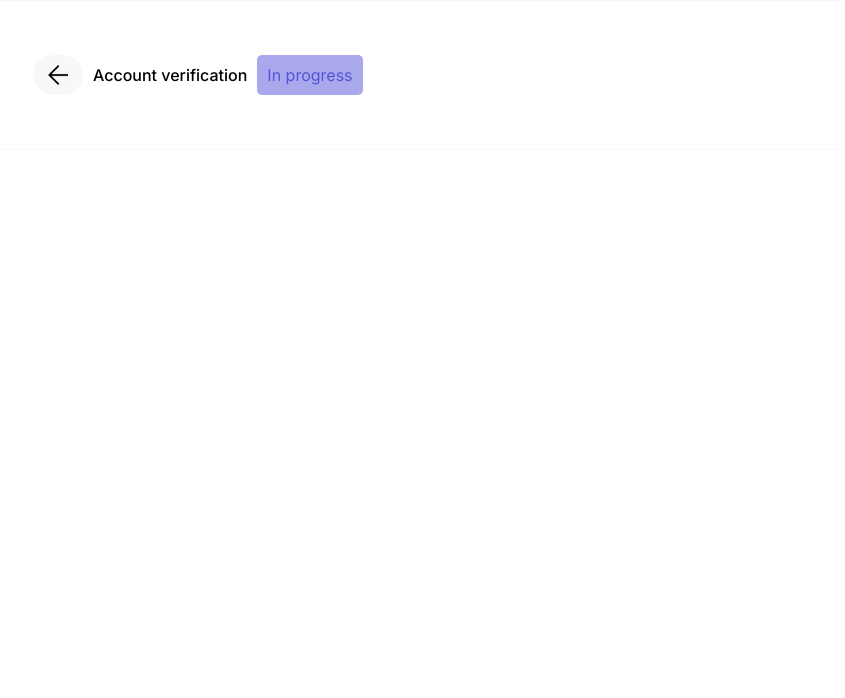
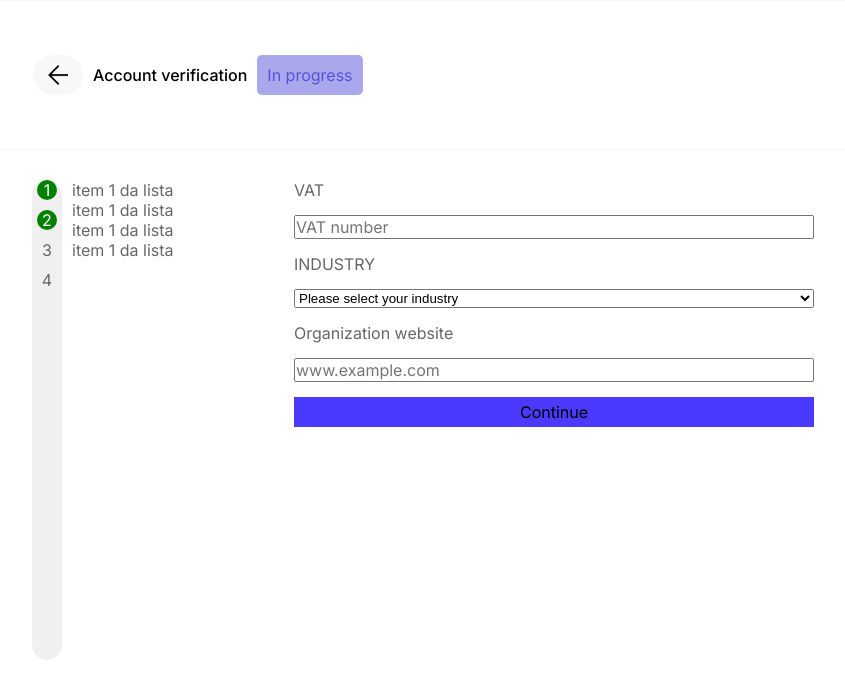
Before and after one commit to Ruben374/MultiStepForm, a plain HTML site: page index.html in a window 1280 px wide. Shown: the whole page, without its empty margins (28-873 px from the left). Drawn offline with Linux system fonts and the light colour scheme.

Commit message:
start bottom component

```diff
--- a/css/main.css
+++ b/css/main.css
@@ -22,14 +22,58 @@ header > div > img {
   height: 30px;
 }
 header span:nth-child(2) {
-  font-weight:500;
-  color:black;
+  font-weight: 500;
+  color: black;
 }
 header span:nth-child(3) {
-  color:#5552D9;
-  padding:10px;
-  border-radius:5px;
-  background-color:rgba(85, 82, 217,0.5);
+  color: #5552d9;
+  padding: 10px;
+  border-radius: 5px;
+  background-color: rgba(85, 82, 217, 0.5);
+}
+main {
+  display: flex;
+  align-items: center;
+  padding: 30px 60px;
+}
+main > div:first-child {
+  height: 60vh;
+  width: 20%;
+  display: flex;
+  align-items: center;
+  gap:10px;
+}
+main > div:last-child {
+  height: 60vh;
+  width: 50%;
+}
+main > div:first-child > div:first-child {
+  width: 30px;
+  height: 100%;
+  background-color: rgba(217, 217, 217, 0.4);;
+  display: flex;
+  flex-direction: column;
+  align-items: center;
+  border-radius: 20px;
+  gap:10px;
+}
+main > div:first-child > div:last-child {
+  height: 100%;
+  display: flex;
+  flex-direction: column;
+  align-items: center;
+}
+main > div:last-child form {
+  display: flex;
+  flex-direction: column;
+  gap:15px;
+  padding:0 30px;
+}
+main > div:last-child form > button {
+background-color: #4A3AFF;
+outline:none;
+border:none;
+padding: 5px 0px;
 }
 :root {
   --white: #fff;
@@ -45,3 +89,11 @@ header span:nth-child(3) {
   --blue-twitter: #2aa9e0;
   --x: #757d8a;
 }
+.ball{
+  width:20px;
+  height:20px;
+  border-radius: 30px;
+  background-color: green;
+  text-align:center;
+  color:#ffff;
+}
--- a/index.html
+++ b/index.html
@@ -16,11 +16,47 @@
   </head>
   <body>
     <header>
-    <div>
-      <img src="img/arrow-back.png" />
-    </div>
+      <div>
+        <img src="img/arrow-back.png" />
+      </div>
       <span>Account verification</span>
       <span>In progress</span>
     </header>
+    <main>
+      <div>
+        <div>
+          <span class="ball"> 1 </span>
+          <span class="ball"> 2 </span>
+          <span> 3 </span>
+          <span> 4 </span>
+        </div>
+        <div>
+          <span> item 1 da lista </span>
+          <span> item 1 da lista </span>
+          <span> item 1 da lista </span>
+          <span> item 1 da lista </span>
+        </div>
+      </div>
+      <div>
+        <form>
+          <label> VAT </label>
+          <input type="text" placeholder="VAT number" />
+          <label> INDUSTRY </label>
+          <select>
+            <option value="" disabled selected>
+              Please select your industry
+            </option>
+            <option value="opcao1">Opção 1</option>
+            <option value="opcao2">Opção 2</option>
+            <option value="opcao3">Opção 3</option>
+          </select>
+          <label> Organization website </label>
+          <input type="text" placeholder="www.example.com" />
+          <button type="submit">
+            Continue
+          </button>
+        </form>
+      </div>
+    </main>
   </body>
 </html>
```
